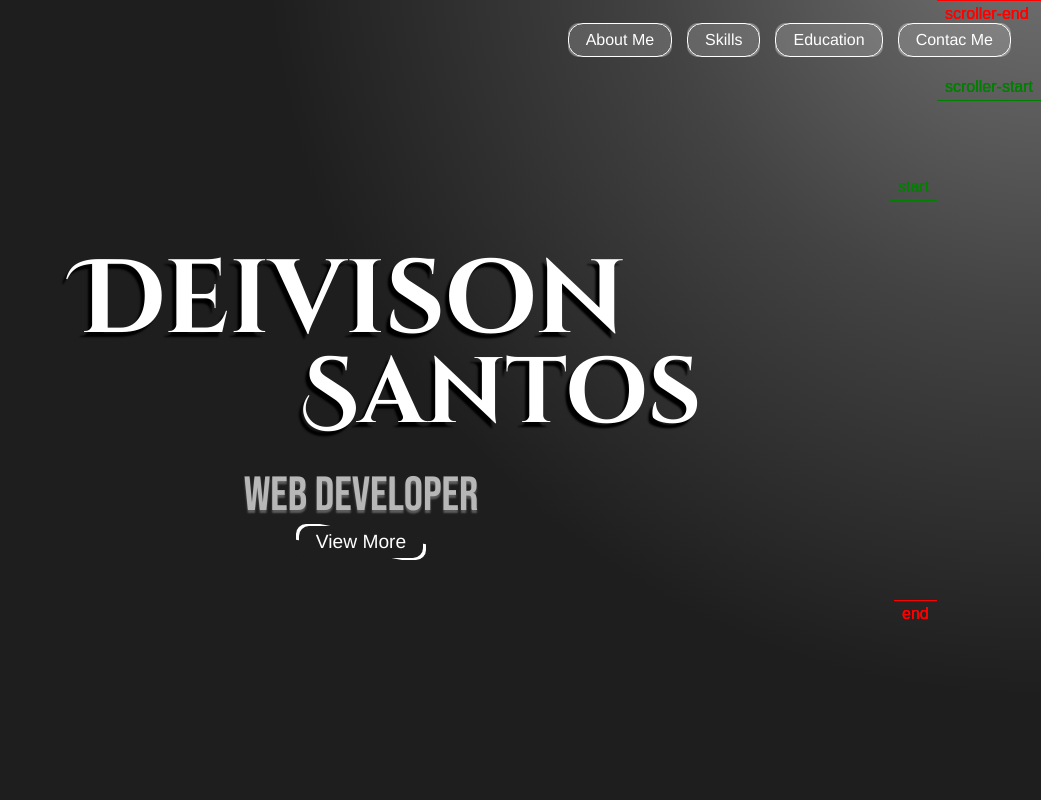
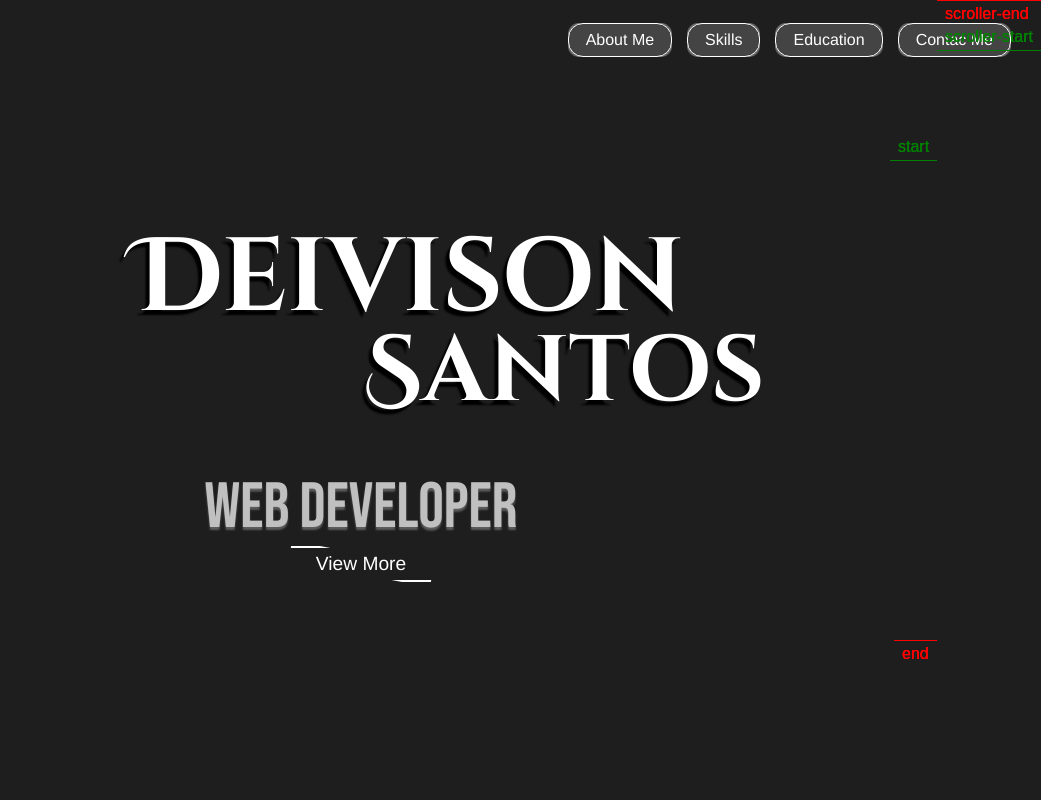
Before and after one commit to DeivisonCs/my-site, a React (Create React App) app: page / in a window 1280 px wide. Shown: the top 800 px of the page, without its empty margins (239-1280 px from the left). Built offline with nearby package versions, Linux system fonts and the light colour scheme.

Commit message:
name animation

```diff
--- a/src/components/MainNameSection/index.jsx
+++ b/src/components/MainNameSection/index.jsx
@@ -10,17 +10,17 @@
     useLayoutEffect(() => {
 
         gsap.registerPlugin(ScrollTrigger);
-        gsap.to(".nameMainSection", {
+        gsap.to(".mainNameDiv", {
             position: 'fixed',
             alignItems: 'flex-start',
             justifyContent: 'flex-start',
-            top: 5,
+            top: 10,
             left: 0,
 
             scrollTrigger: {
                 trigger: ".nameMainSection",
                 markers: true,
-                start: 'top 100px',
+                start: 'top 50px',
                 scrub: true
             }
         })
@@ -32,7 +32,7 @@
             scrollTrigger: {
                 trigger: ".nameMainSection",
                 markers: true,
-                start: 'top 100px',
+                start: 'top 50px',
                 scrub: true,
             }
         })
@@ -42,17 +42,29 @@
             // x: 20,
             // y: 20,
             marginTop: '30px',
+            marginLeft: '-110px',
 
             scrollTrigger: {
                 trigger: ".nameMainSection",
                 markers: true,
-                start: 'top 100px',
+                start: 'top 50px',
+                scrub: true,
+            }
+        })
+
+        gsap.to(".subTextDiv", {
+            opacity: 0,
+            y: 100,
+
+            scrollTrigger: {
+                trigger: ".nameMainSection",
+                start: 'top 50px',
                 scrub: true,
             }
         })
 
         return () => {
-            gsap.killTweensOf(".firstName, .lastName, .nameMainSection");
+            gsap.killTweensOf(".firstName, .lastName, .mainNameDiv");
         }
     }, []);
 
@@ -60,16 +72,18 @@
     return(
         <NameSection>
             <NameDiv className="nameMainSection">
+                <div className="mainNameDiv">
                     <FirstName className="firstName" >{name_1}</FirstName>
                     <LastName className="lastName" >{name_2}</LastName>
+                </div>
 
-
+                <div className="subTextDiv">
                     <WhatIam className="fadeInAnimation">{office}</WhatIam>
-
                     <Button
                         typeEdit="view_more fadeInAnimation"
                         text={buttonText}
                         />
+                </div>
             </NameDiv>
         </NameSection>
     )
--- a/src/components/MainNameSection/styles.js
+++ b/src/components/MainNameSection/styles.js
@@ -3,7 +3,7 @@
 // tentar fazer circulo do gradiente entrar, dar uma volta na tela e iluminar ao carregar o site;
 // o nome teria um efeito de fade-in
 export const NameSection = styled.section`
-    background-image: radial-gradient(circle at 100% -80px, #757575, #434343, #1E1E1E 50%);
+    // background-image: radial-gradient(circle at 100% -80px, #757575, #434343, #1E1E1E 50%);
     height: 100vh;
 
     display: flex;
@@ -16,41 +16,45 @@
 
     @keyframes fadeInAnimation {
         from {
-            transform: translate(-40px, 20px);
+            // transform: translate(-40px, 20px);
+            transform: translateY(20px);
             opacity: 0;
         }
         to {
-            transform: translate(-40px, -10px);
+            // transform: translate(-40px, 0px);
+            transform: translateY(0);
             opacity: 1;
         }
     }
 `
 
 export const NameDiv = styled.div`
+    position: relative;
     width: 70vw;
     height: 50vh;
+    min-height: 480px;
     color: #fff;
-    // background-color: red;
-    position: fixed;
+    // background-color: blue;
+
+    position: relative;
 
     display: flex;
     justify-content: center;
     align-items: center;
     flex-direction: column;
 
-    & .fadeInAnimation {
-        animation: fadeInAnimation 2s ease-in 3.5s forwards;
+
+    & .mainNameDiv {
+        position: absolute;
+        top: 10%;
+        // background-color: cyan;
     }
 
-    @keyframes fadeInAnimation {
-        from {
-            transform: translate(-40px, 20px);
-            opacity: 0;
-        }
-        to {
-            transform: translate(-40px, -10px);
-            opacity: 1;
-        }
+    & .subTextDiv {
+        position: absolute;
+        bottom: 10%;
+        // background-color: red;
+        transform: translate(-40px, -10px);
     }
 `
 
@@ -100,7 +104,7 @@
             opacity: 1;
         }
         100% {
-            transform: translateX(100px);
+            transform: translateX(180px);
             opacity: 1;
         }
     }
@@ -108,8 +112,8 @@
 
 export const WhatIam = styled.p`
     font-family: Bebas Neue, arial, sans-serif;
-    font-size: 3rem;
-    color: #b7b7b7;
+    font-size: 4rem;
+    color: #c0c0c0;
     text-shadow: 0px 3px 2px #ffffff47;
     opacity: 0;
 
```
Lines whose indentation alone changed are shown as unchanged.
